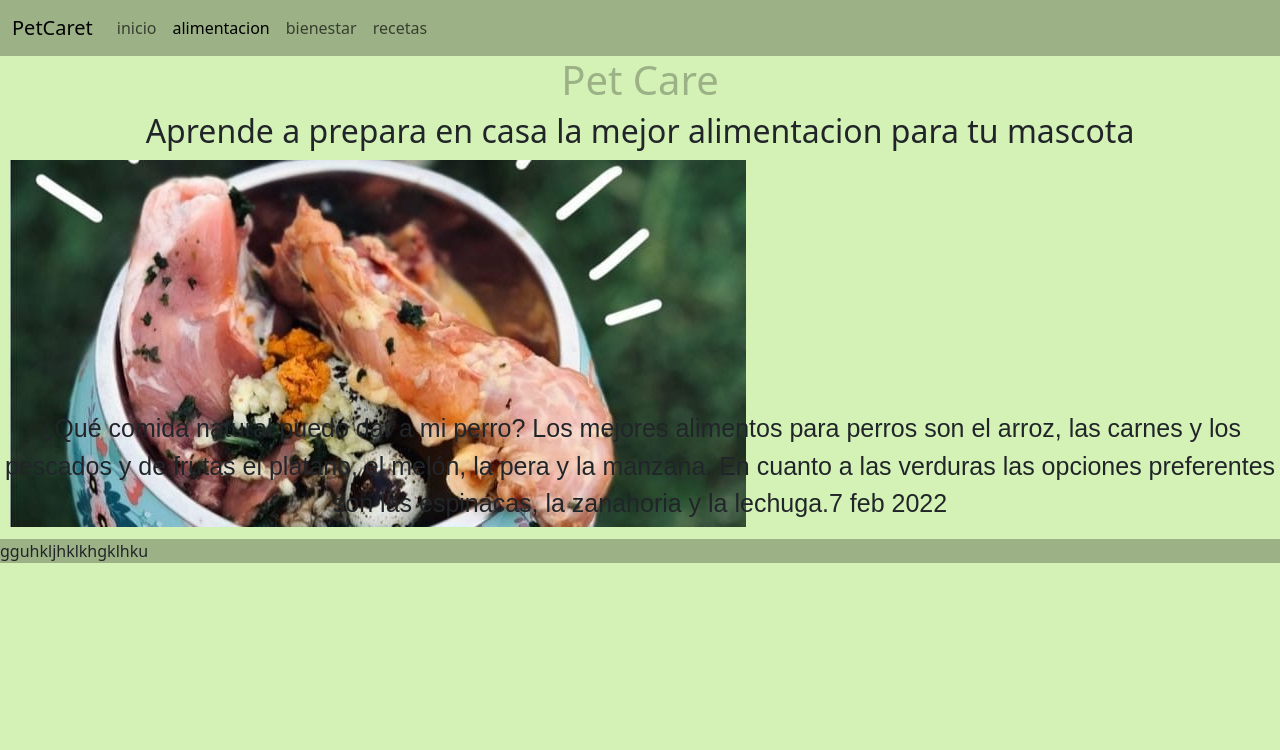
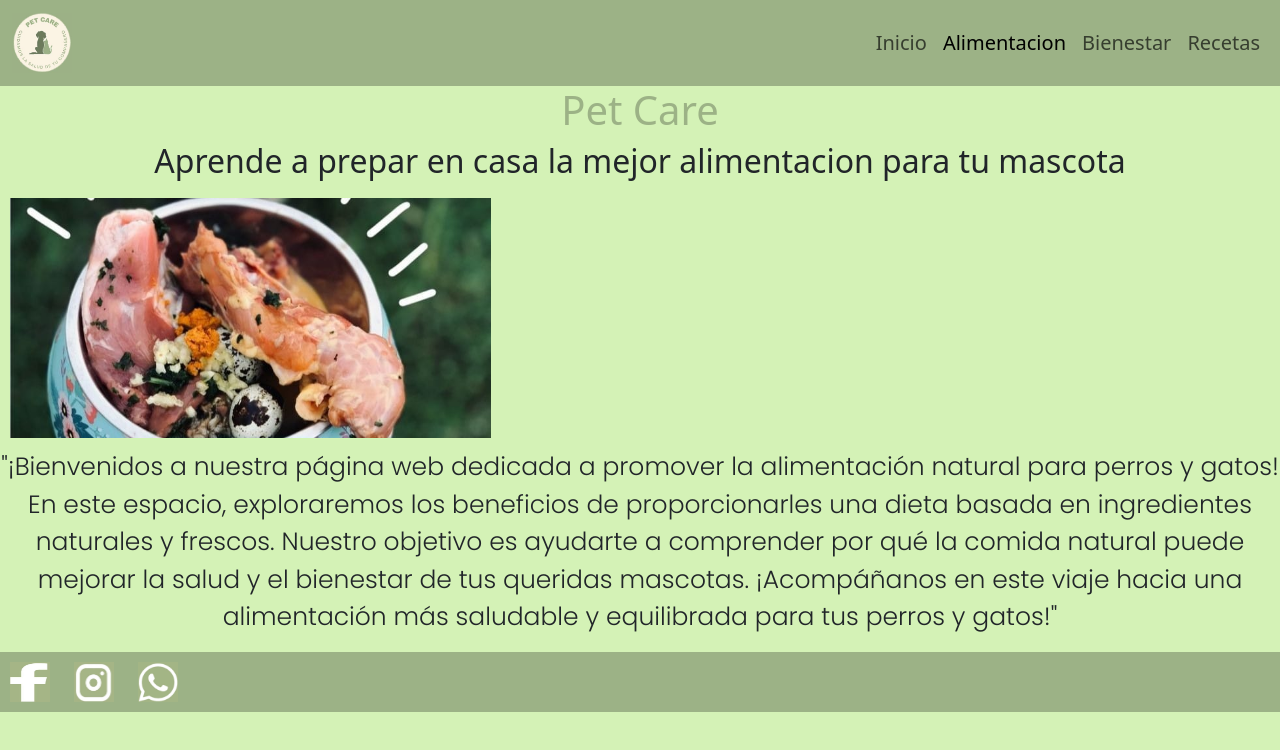
Before and after one commit to floppy09/petcare, a website: page index.html in a window 1280 px wide. Drawn offline with nearby package versions, Linux system fonts and the light colour scheme.

Commit message:
subiendo nuevo archivo

```diff
--- a/index.html
+++ b/index.html
@@ -10,50 +10,59 @@
     <link rel="stylesheet" href="css/main.css">
 
     <title>PetCare</title>
+    <!-- tipografia -->
+   <link href="https://fonts.googleapis.com/css2?family=Heebo:wght@500&family=Poppins:wght@300&display=swap" rel="stylesheet">
 </head>
 <body>
     <nav class="navbar navbar-expand-lg bg-verde">
         <div class="container-fluid">
-          <a class="navbar-brand" href="#">PetCaret</a>
+          <a class="navbar-brand" href="#"><img class="logo" src="imagenes/imglogo.jpeg" alt=""></a>
+          <div class="menu">
            <button class="navbar-toggler" type="button" data-bs-toggle="collapse" data-bs-target="#navbarSupportedContent" aria-controls="navbarSupportedContent" aria-expanded="false" aria-label="Toggle navigation">
             <span class="navbar-toggler-icon"></span>
            </button>
            <div class="collapse navbar-collapse" id="navbarSupportedContent">
-            <ul class="navbar-nav me-auto mb-2 mb-lg-0">
+            <ul class="navbar-nav ml-auto">
               <li class="nav-item">
-                <a class="nav-link" href="index.html">inicio</a>
+                <a class="nav-link" href="index.html">Inicio</a>
               </li>
               <li class="nav-item">
-                <a class="nav-link active" aria-current="page" href= "paginas/alimentacion.html"> alimentacion</a>
+                <a class="nav-link active" aria-current="page" href= "paginas/alimentacion.html"> Alimentacion</a>
               </li>
               <li class="nav-item">
-                <a class="nav-link" href="paginas/bienestar.html">bienestar</a>
+                <a class="nav-link" href="paginas/bienestar.html">Bienestar</a>
               </li>
               <li class="nav-item">
-                <a class="nav-link" href="paginas/recetas.html">recetas</a>
+                <a class="nav-link" href="paginas/recetas.html">Recetas</a>
               </li>
             </ul>
           </div>
         </div>
+        </div>
       </nav>
-      <div class="falsobody">
+
+      <div class="falso-body">
         <h1>Pet Care</h1>
        <section>
-       <h2> Aprende a prepara en casa la mejor alimentacion para tu mascota</h2>
+        <h2> Aprende a prepar en casa la mejor alimentacion para tu mascota</h2>
        </section>
 
-      <div class="img-uno">
-          <img src="imagenes/img1.jpeg" alt="foto">
+        <section class="imagen-parrafo">
+          <img class="img-uno" src="imagenes/img1.jpeg" alt="foto">
+        <div>
+           <p>
+            "¡Bienvenidos a nuestra página web dedicada a promover la alimentación natural para perros y gatos! En este espacio, exploraremos los beneficios de proporcionarles una dieta basada en ingredientes naturales y frescos. Nuestro objetivo es ayudarte a comprender por qué la comida natural puede mejorar la salud y el bienestar de tus queridas mascotas. ¡Acompáñanos en este viaje hacia una alimentación más saludable y equilibrada para tus perros y gatos!"</p>
             </div>
-        <div>
-          <p>¿Qué comida natural puedo dar a mi perro?
-            Los mejores alimentos para perros son el arroz, las carnes y los pescados y de frutas el plátano, el melón, la pera y la manzana. En cuanto a las verduras las opciones preferentes son las espinacas, la zanahoria y la lechuga.7 feb 2022</p>
-        </div>
+        </section>
 
        <footer>
-        gguhkljhklkhgklhku
+        <div class="redes">
+          <img src="imagenes/imgface.jpeg" alt="logo de facebook">
+          <img src="imagenes/imginsta.jpeg" alt="logo de instagram">
+          <img src="imagenes/imgwp.jpeg" alt="logo de whatsapp">
+        </div>
        </footer>
-
+      </div>
 
 
       <!-- link jp -->
```
Lines whose indentation alone changed are shown as unchanged.
